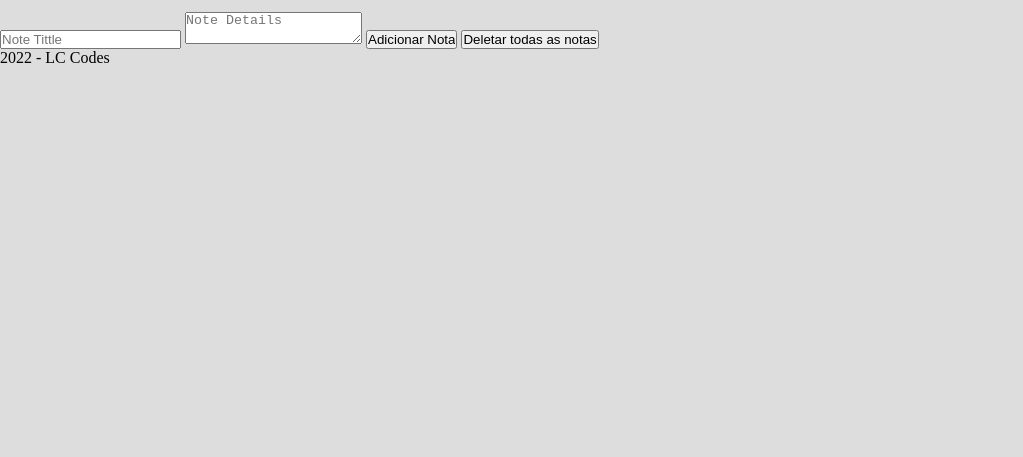
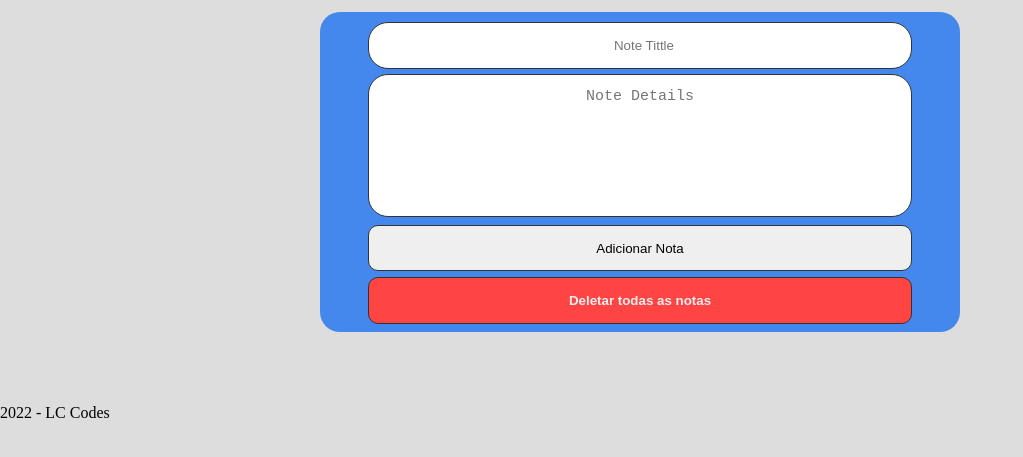
Before and after one commit to MuriloVieiraCruz/ProjetoBlocoDeNotas, a plain HTML site: page index.html in a window 1280 px wide. Shown: the part 55-512 px from the top of the page, without its empty margins (0-1023 px from the left). Drawn offline with Linux system fonts and the light colour scheme.

Commit message:
Update estilos.css

```diff
--- a/src/css/estilo.css
+++ b/src/css/estilo.css
@@ -13,3 +13,87 @@ body {
     text-align: center;
     margin: 15px;
 }
+
+.notes {
+    display: flex;
+    flex-wrap: wrap-reverse;
+    justify-content: center;
+    margin-bottom: 9vh;
+}
+
+.add_note_article {
+    background-color: #48e;
+    width: 50vw;
+    height: 40vh;
+    margin: auto;
+    display: flex;
+    flex-direction: column;
+    align-items: center;
+    border-radius: 20px;
+}
+
+.add_note_tittle {
+    margin: 10px 0 5px 0;
+    height: 20%;
+    width: 85%;
+    padding-left: 8px;
+    border-radius: 20px;
+    border: 1px solid #333;
+}
+
+.add_note_text {
+    resize: none;
+    width: 85%;
+    height: 60%;
+    padding: 8px;
+    border-radius: 20px;
+    border:1px solid #333;
+    margin-bottom: 5px;
+}
+
+.add_note_tittle::placeholder {
+    text-align: center;
+}
+.add_note_text::placeholder {
+    text-align: center;
+    padding-top: 5px;
+    font-size: 15px;
+}
+
+.add_note_btn, .delete_all_note_btn {
+    overflow: hidden;
+    margin: 3px;
+    width: 85%;
+    height: 20%;
+    border-radius: 10px;
+    border: 1px solid #333;
+}
+
+.delete_all_note_btn {
+    background-color: #f44;
+    color: #eee;
+    font-weight: bold;
+    margin-bottom: 8px;
+}
+
+.your_note {
+    background-color: #fff;
+    width: 20vw;
+    height: 30vh;
+    margin: 10px 0 10px 10px;
+    display: flex;
+    flex-direction: column;
+    align-items: end;
+    border-radius: 20px;
+}
+
+.your_note input {
+    margin: 10px 15px 5px 0;
+    height: 20%;
+    width: 85%;
+    padding-left: 8px;
+    border: none;
+    font-size: 18px;
+    font-weight: bold;
+    border-bottom: 2px solid #000;
+}
```
